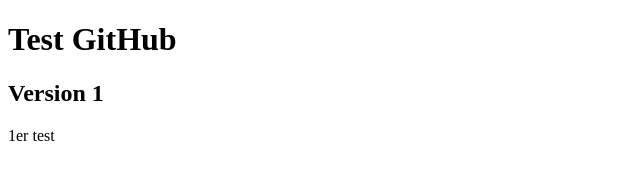
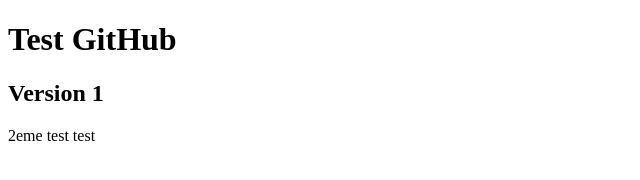
Before and after one commit to TurtleLearning/Bugged, a plain HTML site: page index.html in a window 1280 px wide. Shown: the full height of the page, 0-640 px from the left. Drawn offline with Linux system fonts and the light colour scheme.

Commit message:
Version 2

```diff
--- a/index.html
+++ b/index.html
@@ -9,6 +9,6 @@
     <h1>Test GitHub</h1>
     <h2>Version 1</h2>
 
-    <p>1er test</p>
+    <p>2eme test test</p>
 </body>
 </html>
```
